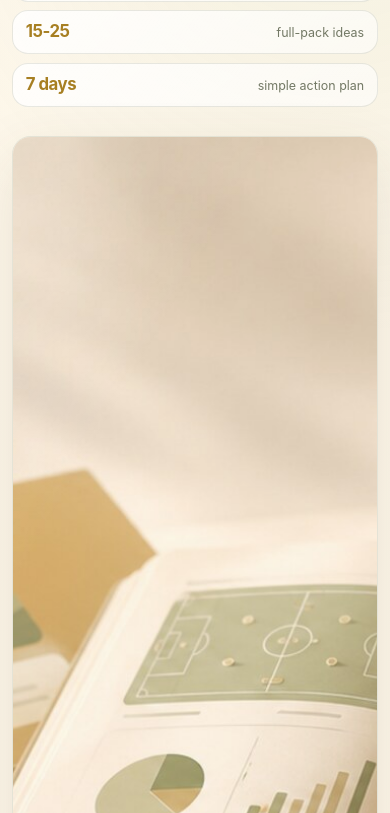
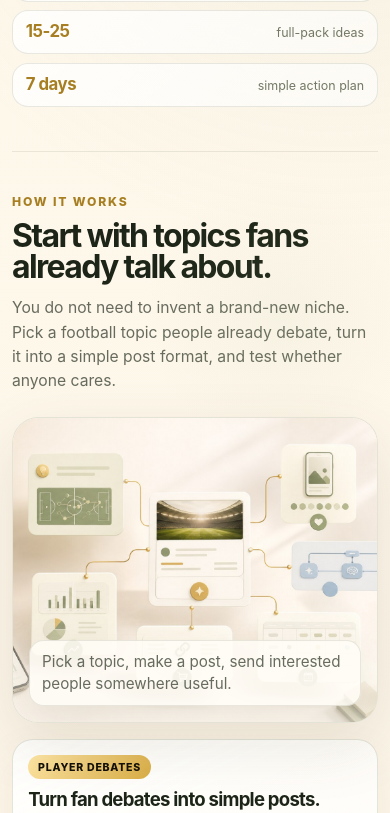
Before and after one commit to royalpinto007/Goldmine, a website built with Vite: page index.html in a window 390 px wide. Shown: the part 681-1494 px from the top of the page. Built offline with nearby package versions, Linux system fonts and the light colour scheme.

Commit message:
Hide Goldmine hero visual on mobile

```diff
--- a/index.html
+++ b/index.html
@@ -24,7 +24,7 @@
     />
     <meta name="twitter:image" content="https://goldmine.signalizeai.org/assets/goldmine-hero-soft-v2.jpg" />
     <meta name="theme-color" content="#fbf4e6" />
-    <link rel="preload" as="image" href="/assets/goldmine-hero-soft-v2.jpg" fetchpriority="high" />
+    <link rel="preload" as="image" href="/assets/goldmine-hero-soft-v2.jpg" fetchpriority="high" media="(min-width: 681px)" />
     <link rel="icon" type="image/svg+xml" href="/favicon.svg" />
     <link rel="apple-touch-icon" href="/apple-touch-icon.svg" />
     <title>Goldmine - Football Content Ideas for Viral Posts and Digital Products</title>
--- a/src/styles.css
+++ b/src/styles.css
@@ -1314,8 +1314,7 @@ details p {
   }
 
   .hero-visual {
-    border-radius: 1.15rem;
-    margin-top: 0.2rem;
+    display: none;
   }
 
   .product-hero {
```
